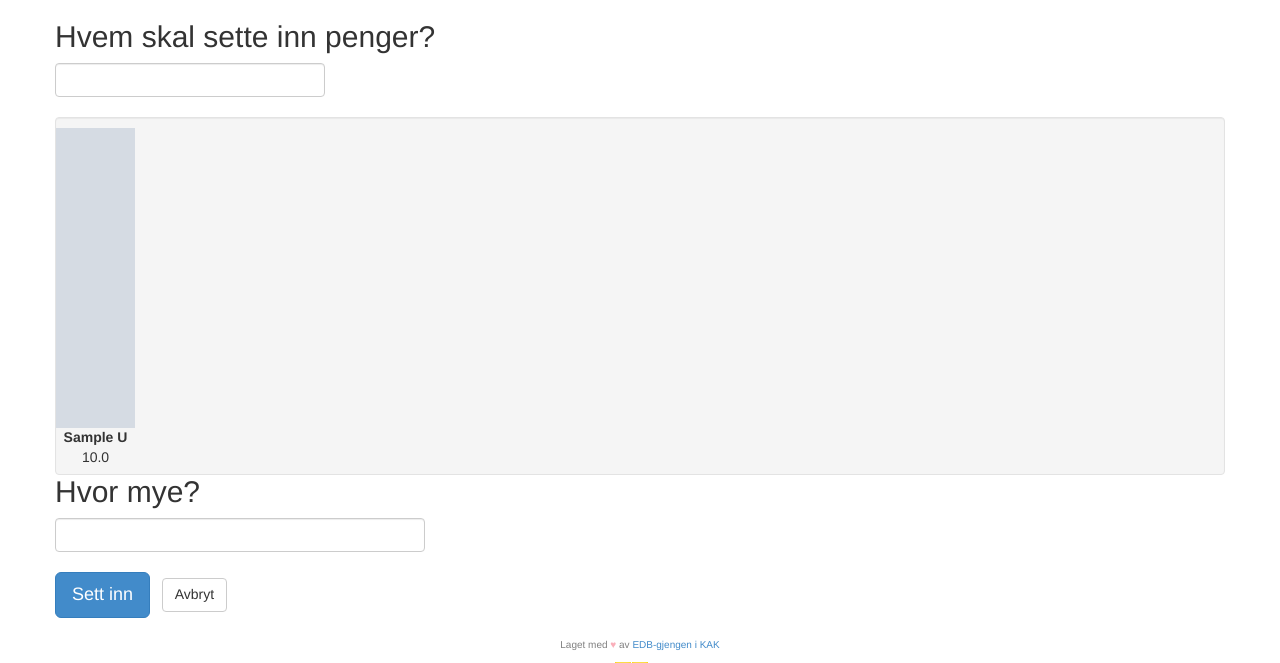
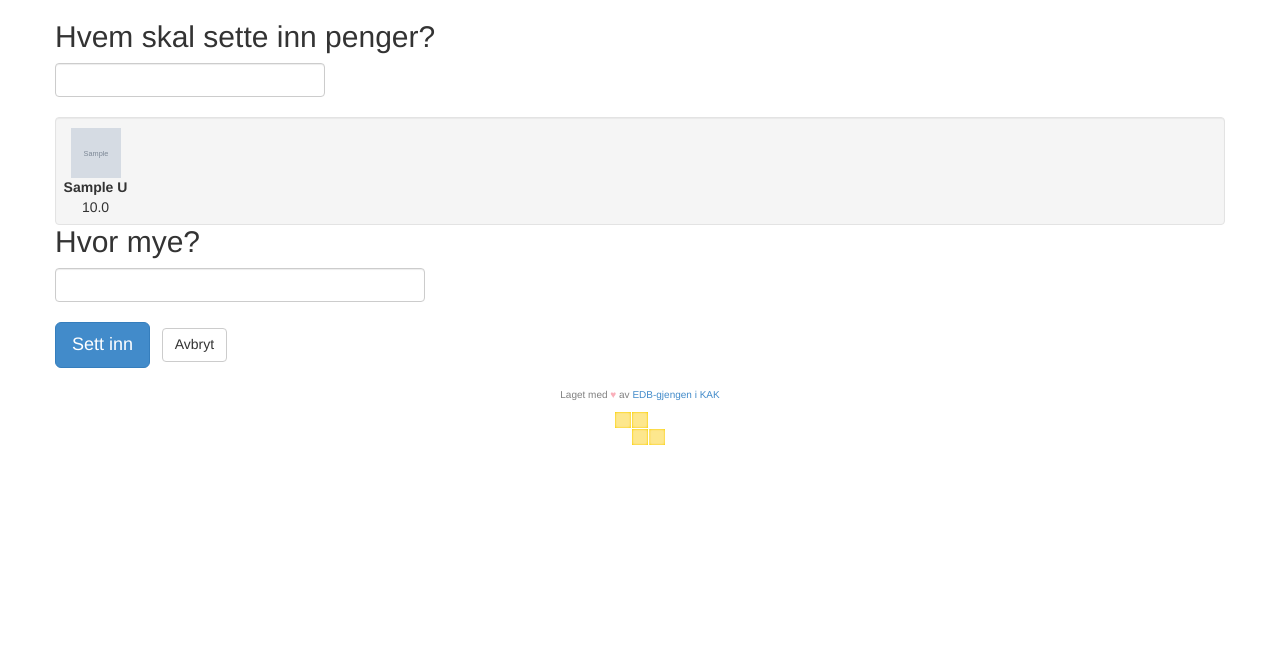
Before and after one commit to edb-gjengen/bbs, a Django app: page /deposit/ in a window 1280 px wide. Shown: the part 52-715 px from the top of the page. Run offline with Django 3.2, Linux system fonts and the light colour scheme; tables that the repository leaves empty hold one stand-in row (values such as "Sample post"); grey boxes marked "Sample" are stand-in pictures; parts of the project's set-up code (start-up, migrations or seed data) failed here and were passed over; some libraries are stand-ins or nearby versions.

Commit message:
Style fixes

```diff
--- a/static/app/styles/screen.scss
+++ b/static/app/styles/screen.scss
@@ -53,6 +53,10 @@ body {
             }
         }
     }
+    img.profile {
+        width: 50px;
+        height: 50px;
+    }
 }
 
 #register {
@@ -88,6 +92,9 @@ body {
                     max-width: 100%;
                 }
             }
+        }
+        .product {
+            text-align: center;
         }
     }
 
--- a/static/dist/service-worker.js
+++ b/static/dist/service-worker.js
@@ -29,7 +29,7 @@ importScripts("/static/dist/sw/sw-toolbox.js","/static/dist/sw/sw-toolbox-config
 
 
 /* eslint-disable quotes, comma-spacing */
-var PrecacheConfig = [["/static/dist/images/edb_brick.png","a749f9537bf3e20403474fcadbf5a0ab"],["/static/dist/images/glyphicons-halflings-white.png","9bbc6e9602998a385c2ea13df56470fd"],["/static/dist/images/glyphicons-halflings.png","180b8ed9ed811c62d74be57249bcb023"],["/static/dist/images/grid.png","f0fc02ae7a6a36a27a25070ea6e1be99"],["/static/dist/images/product.png","5f928b37e652601f70b8218c1203c24d"],["/static/dist/images/unknown_person.png","d8fdf8972e28cbdc12bbdb0faa9c6180"],["/static/dist/js/app.min.js","acc5db4310842091756ce6c37be38c65"],["/static/dist/service-worker.js","8921f938e854068a5f0c21b90622355c"],["/static/dist/styles/screen.css","8d28645ba848dc6bba261045e7beae84"],["/static/dist/sw/sw-toolbox-config.js","e370f1f6a981dcee5ac8ffaec0eb89c9"],["/static/dist/sw/sw-toolbox.js","d5138138ca7071b7e0fc36e90095718e"]];
+var PrecacheConfig = [["/static/dist/images/edb_brick.png","a749f9537bf3e20403474fcadbf5a0ab"],["/static/dist/images/glyphicons-halflings-white.png","9bbc6e9602998a385c2ea13df56470fd"],["/static/dist/images/glyphicons-halflings.png","180b8ed9ed811c62d74be57249bcb023"],["/static/dist/images/grid.png","f0fc02ae7a6a36a27a25070ea6e1be99"],["/static/dist/images/product.png","5f928b37e652601f70b8218c1203c24d"],["/static/dist/images/unknown_person.png","d8fdf8972e28cbdc12bbdb0faa9c6180"],["/static/dist/js/app.min.js","acc5db4310842091756ce6c37be38c65"],["/static/dist/styles/screen.css","b1cc772ad82605c90a52bb0bfe7b53b2"]];
 /* eslint-enable quotes, comma-spacing */
 var CacheNamePrefix = 'sw-precache-v1--' + (self.registration ? self.registration.scope : '') + '-';
 
```
Also changed, not shown: static/dist/styles/screen.css.
